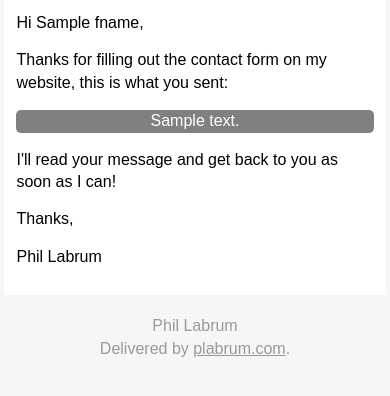
After one commit to Plabrum/website, a Flask app: template templates/mail/simple.html in a window 390 px wide. The commit adds this page. Shown: the top 396 px of the page. Run offline with Flask 2, Linux system fonts and the light colour scheme; the template is opened without the code that fills it: most values are stand-ins (such as "Sample title", 1, 10 or a date in 2020); some libraries are stand-ins or nearby versions.

Commit message:
got email working with only one open connection required

```diff
--- a/app.py
+++ b/app.py
@@ -9,7 +9,7 @@ app.config.from_object('config')
 import pandas as pd
 import random as rand
 from models import *
-from emails import send_email
+from emails import send_contact_email, send_emails
 from forms import ContactForm
 
 coming_soon = True
@@ -22,7 +22,7 @@ def read_in(filename):
 @app.route("/", methods=('GET', 'POST'))
 def index():
 	# Show a coming soon screen on the server
-	if coming_soon and (os.environ["FLASK_ENV"] == "production"):
+	if coming_soon and (FLASK_ENV == "production"):
 		return render_template("coming_soon.html")
 
 	# Pull models in (currently from csv)
@@ -37,15 +37,17 @@ def index():
 	if form.validate_on_submit() == True:
 		flash("Thanks for contacting me!")
 		print("success")
-		fname, lname, email, body = form.firstname.data, form.lastname.data, form.email.data, form.body.data
-		send_email(subject="Thank You for Contacting!", sender="hello@plabrum.com",
-			recipients=[email], text_body=("This is what you sent: \n" + body))
-		send_email(subject="Message from Website", sender=("hello@plabrum.com"),
-			recipients=["philip.labrum@gmail.com"], text_body=(fname+" "+lname+ " from "+email+" sent the following: "+body))
+		send_contact_email(form.firstname.data, form.lastname.data, form.email.data, form.body.data)
 		return redirect("/#contact")
 
 	return render_template("home.html", projects=projects, experiences=experiences,
 		spotlight=spotlight, about_me=about_me, form=form)
+
+
+# @app.route("/simple")
+# def simple():
+#     email_data = {"fname":"Phil", "body":"Hi Phil, how are you?"}
+#     return render_template("mail/simple.html", email_data=email_data)
 
 # @app.route("/admin")
 # def admin():
--- /dev/null
+++ b/templates/mail/simple.html
@@ -0,0 +1,161 @@
+<!doctype html>
+<html>
+  <head>
+    <meta name="viewport" content="width=device-width">
+    <meta http-equiv="Content-Type" content="text/html; charset=UTF-8">
+    <title>Thank you for reaching out!</title>
+    <style>
+    /* -------------------------------------
+        INLINED WITH htmlemail.io/inline
+    ------------------------------------- */
+    /* -------------------------------------
+        RESPONSIVE AND MOBILE FRIENDLY STYLES
+    ------------------------------------- */
+    @media only screen and (max-width: 620px) {
+      table[class=body] h1 {
+        font-size: 28px !important;
+        margin-bottom: 10px !important;
+      }
+      table[class=body] p,
+            table[class=body] ul,
+            table[class=body] ol,
+            table[class=body] td,
+            table[class=body] span,
+            table[class=body] a {
+        font-size: 16px !important;
+      }
+      table[class=body] .wrapper,
+            table[class=body] .article {
+        padding: 10px !important;
+      }
+      table[class=body] .content {
+        padding: 0 !important;
+      }
+      table[class=body] .container {
+        padding: 0 !important;
+        width: 100% !important;
+      }
+      table[class=body] .main {
+        border-left-width: 0 !important;
+        border-radius: 0 !important;
+        border-right-width: 0 !important;
+      }
+      table[class=body] .btn table {
+        width: 100% !important;
+      }
+      table[class=body] .btn a {
+        width: 100% !important;
+      }
+      table[class=body] .img-responsive {
+        height: auto !important;
+        max-width: 100% !important;
+        width: auto !important;
+      }
+    }
+
+    /* -------------------------------------
+        PRESERVE THESE STYLES IN THE HEAD
+    ------------------------------------- */
+    @media all {
+      .ExternalClass {
+        width: 100%;
+      }
+      .ExternalClass,
+            .ExternalClass p,
+            .ExternalClass span,
+            .ExternalClass font,
+            .ExternalClass td,
+            .ExternalClass div {
+        line-height: 100%;
+      }
+      .apple-link a {
+        color: inherit !important;
+        font-family: inherit !important;
+        font-size: inherit !important;
+        font-weight: inherit !important;
+        line-height: inherit !important;
+        text-decoration: none !important;
+      }
+      #MessageViewBody a {
+        color: inherit;
+        text-decoration: none;
+        font-size: inherit;
+        font-family: inherit;
+        font-weight: inherit;
+        line-height: inherit;
+      }
+      .btn-primary table td:hover {
+        background-color: #34495e !important;
+      }
+      .btn-primary a:hover {
+        background-color: #34495e !important;
+        border-color: #34495e !important;
+      }
+      .quoted-text{
+        background-color: grey;
+        color: white;
+        border-color: black;
+        min-height: 20px;
+        border-radius: 5px;
+        text-align: center;
+      }
+    }
+    </style>
+  </head>
+  <body class="" style="background-color: #f6f6f6; font-family: sans-serif; -webkit-font-smoothing: antialiased; font-size: 14px; line-height: 1.4; margin: 0; padding: 0; -ms-text-size-adjust: 100%; -webkit-text-size-adjust: 100%;">
+    <span class="preheader" style="color: transparent; display: none; height: 0; max-height: 0; max-width: 0; opacity: 0; overflow: hidden; mso-hide: all; visibility: hidden; width: 0;">Thanks for Reaching Out!</span>
+    <table border="0" cellpadding="0" cellspacing="0" class="body" style="border-collapse: separate; mso-table-lspace: 0pt; mso-table-rspace: 0pt; width: 100%; background-color: #f6f6f6;">
+      <tr>
+        <td style="font-family: sans-serif; font-size: 14px; vertical-align: top;">&nbsp;</td>
+        <td class="container" style="font-family: sans-serif; font-size: 14px; vertical-align: top; display: block; Margin: 0 auto; max-width: 580px; padding: 10px; width: 580px;">
+          <div class="content" style="box-sizing: border-box; display: block; Margin: 0 auto; max-width: 580px; padding: 10px;">
+
+            <!-- START CENTERED WHITE CONTAINER -->
+            <table class="main" style="border-collapse: separate; mso-table-lspace: 0pt; mso-table-rspace: 0pt; width: 100%; background: #ffffff; border-radius: 3px;">
+
+              <!-- START MAIN CONTENT AREA -->
+              <tr>
+                <td class="wrapper" style="font-family: sans-serif; font-size: 14px; vertical-align: top; box-sizing: border-box; padding: 20px;">
+                  <table border="0" cellpadding="0" cellspacing="0" style="border-collapse: separate; mso-table-lspace: 0pt; mso-table-rspace: 0pt; width: 100%;">
+                    <tr>
+                      <td style="font-family: sans-serif; font-size: 14px; vertical-align: top;">
+                        <p style="font-family: sans-serif; font-size: 14px; font-weight: normal; margin: 0; Margin-bottom: 15px;">Hi {{ email_data.fname }},</p>
+                        <p style="font-family: sans-serif; font-size: 14px; font-weight: normal; margin: 0; Margin-bottom: 15px;">Thanks for filling out the contact form on my website, this is what you sent:</p>
+
+                          <div class="quoted-text">
+                            <p>{{ email_data.body }}</p>
+                          </div>
+
+                        <p style="font-family: sans-serif; font-size: 14px; font-weight: normal; margin: 0; Margin-bottom: 15px;">I'll read your message and get back to you as soon as I can!</p>
+                        <p style="font-family: sans-serif; font-size: 14px; font-weight: normal; margin: 0; Margin-bottom: 15px;">Thanks,</p>
+                        <p style="font-family: sans-serif; font-size: 14px; font-weight: normal; margin: 0; Margin-bottom: 15px;"> Phil Labrum</p>
+                      </td>
+                    </tr>
+                  </table>
+                </td>
+              </tr>
+
+            <!-- END MAIN CONTENT AREA -->
+            </table>
+
+            <!-- START FOOTER -->
+            <div class="footer" style="clear: both; Margin-top: 10px; text-align: center; width: 100%;">
+              <table border="0" cellpadding="0" cellspacing="0" style="border-collapse: separate; mso-table-lspace: 0pt; mso-table-rspace: 0pt; width: 100%;">
+                <tr>
+                  <td class="content-block" style="font-family: sans-serif; vertical-align: top; padding-bottom: 10px; padding-top: 10px; font-size: 12px; color: #999999; text-align: center;">
+                    <span class="apple-link" style="color: #999999; font-size: 12px; text-align: center;">Phil Labrum</span>
+                    <br> Delivered by <a href="http://plabrum.com" style="text-decoration: underline; color: #999999; font-size: 12px; text-align: center;">plabrum.com</a>.
+                  </td>
+                </tr>
+              </table>
+            </div>
+            <!-- END FOOTER -->
+
+          <!-- END CENTERED WHITE CONTAINER -->
+          </div>
+        </td>
+        <td style="font-family: sans-serif; font-size: 14px; vertical-align: top;">&nbsp;</td>
+      </tr>
+    </table>
+  </body>
+</html>
```
Also changed, not shown: emails.py (+42 -9 lines), templates/base.html (+1 -12 lines), 1 other file.
